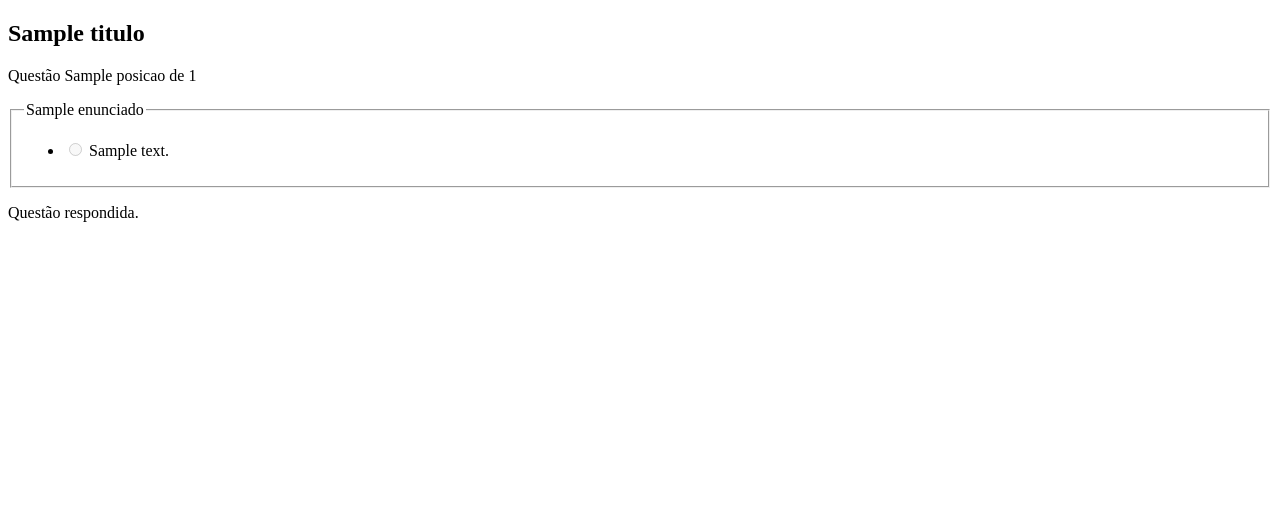
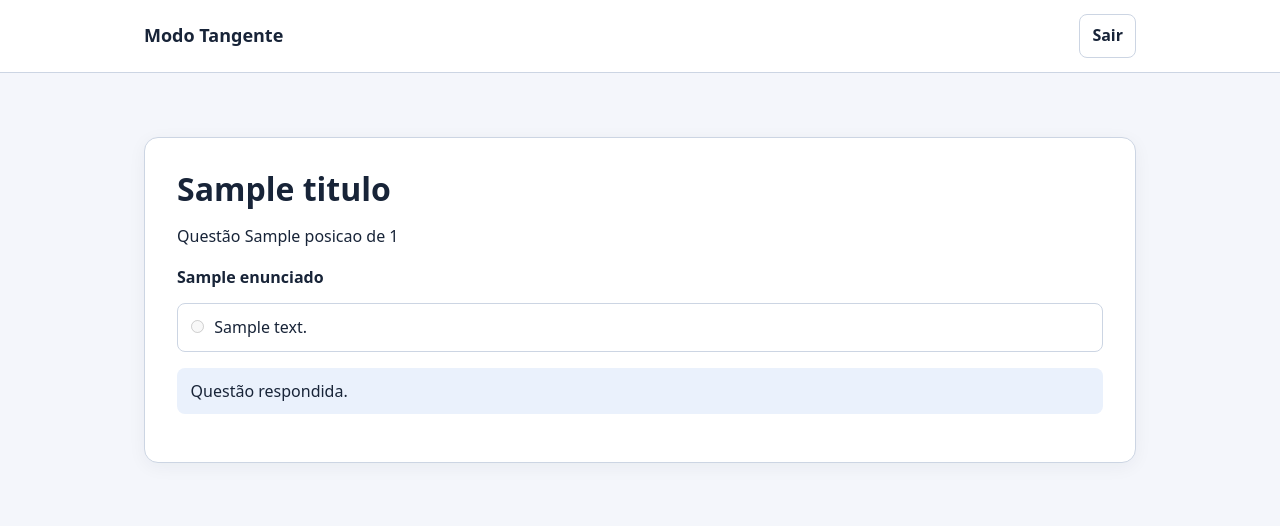
Before and after one commit to pedroAugustoBorges/modo-tangente-dsii, a Spring app: template src/main/resources/templates/estudo/questao.html in a window 1280 px wide. Shown: the top 526 px of the page. Run offline with Thymeleaf, Linux system fonts and the light colour scheme; the template is opened without the code that fills it: most values are stand-ins (such as "Sample title", 1, 10 or a date in 2020); data that the repository does not hold is empty; some of the project's set-up classes (security, data sources, template engines, error pages and the like) are left out, and stand-ins take their place.

Commit message:
feat: integra layout e navegação às páginas Thymeleaf

```diff
--- a/src/main/java/br/edu/fatec/modotangente/config/SecurityConfig.java
+++ b/src/main/java/br/edu/fatec/modotangente/config/SecurityConfig.java
@@ -18,7 +18,7 @@ public class SecurityConfig {
         return http
                 .authorizeHttpRequests(authorize -> authorize
                         .dispatcherTypeMatchers(DispatcherType.ERROR).permitAll()
-                        .requestMatchers("/actuator/health").permitAll()
+                        .requestMatchers("/actuator/health", "/css/**").permitAll()
                         .requestMatchers("/admin", "/admin/**", "/api/admin", "/api/admin/**")
                         .access((authentication, context) ->
                                 new AuthorizationDecision(users.isActiveAdmin(authentication.get())))
--- /dev/null
+++ b/src/main/resources/static/css/app.css
@@ -0,0 +1,200 @@
+:root {
+    color-scheme: light;
+    --background: #f4f6fb;
+    --surface: #fff;
+    --text: #182438;
+    --border: #ccd5e3;
+    --accent: #284d91;
+    --accent-hover: #1c3a71;
+}
+
+* {
+    box-sizing: border-box;
+}
+
+body {
+    margin: 0;
+    background: var(--background);
+    color: var(--text);
+    font-family: system-ui, sans-serif;
+    line-height: 1.55;
+}
+
+h1 {
+    margin: 0 0 1rem;
+    font-size: clamp(1.5rem, 4vw, 2rem);
+    line-height: 1.2;
+    overflow-wrap: anywhere;
+}
+
+a {
+    color: var(--accent);
+}
+
+:focus-visible {
+    outline: 3px solid var(--accent);
+    outline-offset: 3px;
+}
+
+.skip-link {
+    position: absolute;
+    top: 0.75rem;
+    left: 0.75rem;
+    padding: 0.5rem 0.75rem;
+    transform: translateY(-200%);
+    background: var(--surface);
+}
+
+.skip-link:focus {
+    z-index: 1;
+    transform: translateY(0);
+}
+
+.container {
+    width: min(calc(100% - 2rem), 62rem);
+    margin-inline: auto;
+}
+
+.site-header {
+    border-bottom: 1px solid var(--border);
+    background: var(--surface);
+}
+
+.site-nav {
+    display: flex;
+    flex-wrap: wrap;
+    align-items: center;
+    justify-content: space-between;
+    gap: 0.75rem 1.5rem;
+    padding-block: 0.85rem;
+}
+
+.site-brand {
+    color: var(--text);
+    font-size: 1.125rem;
+    font-weight: 750;
+    text-decoration: none;
+}
+
+.site-brand:hover {
+    text-decoration: underline;
+}
+
+.app-content,
+.auth-content {
+    margin-block: clamp(1.5rem, 7vw, 4rem);
+}
+
+.auth-content {
+    max-width: 28rem;
+}
+
+.surface {
+    padding: clamp(1.15rem, 4vw, 2rem);
+    border: 1px solid var(--border);
+    border-radius: 0.875rem;
+    background: var(--surface);
+    box-shadow: 0 4px 18px rgb(24 36 56 / 5%);
+}
+
+.surface > :last-child {
+    margin-bottom: 0;
+}
+
+.login-form,
+.catalog-list,
+.option-list {
+    display: grid;
+    gap: 0.75rem;
+}
+
+.login-form label {
+    display: block;
+    margin-bottom: 0.25rem;
+    font-weight: 650;
+}
+
+.login-form input,
+.button {
+    font: inherit;
+    border: 1px solid var(--border);
+    border-radius: 0.5rem;
+    padding: 0.55rem 0.75rem;
+}
+
+.login-form input {
+    width: 100%;
+    color: inherit;
+}
+
+.button {
+    border-color: transparent;
+    background: var(--accent);
+    color: var(--surface);
+    cursor: pointer;
+    font-weight: 650;
+}
+
+.button:hover {
+    background: var(--accent-hover);
+}
+
+.button-secondary {
+    border-color: var(--border);
+    background: var(--surface);
+    color: var(--text);
+}
+
+.button-secondary:hover {
+    background: var(--background);
+}
+
+.feedback {
+    padding: 0.65rem 0.85rem;
+    border-radius: 0.5rem;
+    background: #eaf1fc;
+}
+
+.feedback-error {
+    background: #fff0ed;
+    color: #8c2b21;
+}
+
+.catalog-list,
+.option-list {
+    margin: 0.85rem 0 0;
+    padding: 0;
+    list-style: none;
+}
+
+.catalog-list a,
+.option-list label {
+    display: flex;
+    align-items: baseline;
+    gap: 0.65rem;
+    padding: 0.7rem 0.8rem;
+    border: 1px solid var(--border);
+    border-radius: 0.5rem;
+    overflow-wrap: anywhere;
+}
+
+.catalog-list a:hover {
+    background: var(--background);
+}
+
+.question-options {
+    min-width: 0;
+    margin: 0;
+    padding: 0;
+    border: 0;
+}
+
+.question-options legend {
+    padding: 0;
+    font-weight: 650;
+}
+
+.option-list input {
+    margin: 0;
+    accent-color: var(--accent);
+}
--- a/src/main/resources/templates/estudo/pagina.html
+++ b/src/main/resources/templates/estudo/pagina.html
@@ -1,5 +1,6 @@
 <section xmlns:th="http://www.thymeleaf.org"
          th:fragment="pagina(titulo, conteudo)"
+         class="surface"
          aria-labelledby="titulo-estudo"
          lang="pt-BR">
     <h1 id="titulo-estudo" th:text="${titulo}">Estudo</h1>
--- a/src/main/resources/templates/estudo/questao.html
+++ b/src/main/resources/templates/estudo/questao.html
@@ -1,18 +1,14 @@
 <!doctype html>
-<html lang="pt-BR" xmlns:th="http://www.thymeleaf.org">
-<head>
-    <meta charset="UTF-8">
-    <meta name="viewport" content="width=device-width, initial-scale=1">
-    <title th:text="${titulo}">Questão do quiz</title>
-</head>
+<html lang="pt-BR" xmlns:th="http://www.thymeleaf.org"
+      th:replace="~{layout/base :: pagina(${titulo}, ~{:: corpo}, true)}">
 <body>
-<main>
+<th:block th:fragment="corpo">
     <section th:replace="~{estudo/pagina :: pagina(${titulo}, ~{:: conteudoQuestao})}">
         <div th:fragment="conteudoQuestao">
             <p th:text="|Questão ${posicao} de ${totalQuestoes}|">Questão 1 de 3</p>
-            <fieldset th:disabled="${respondida}">
+            <fieldset class="question-options" th:disabled="${respondida}">
                 <legend th:text="${enunciado}">Enunciado da questão</legend>
-                <ul>
+                <ul class="option-list">
                     <li th:each="alternativa : ${alternativas}">
                         <label>
                             <input type="radio" name="optionId" th:value="${alternativa.id}"
@@ -22,9 +18,9 @@
                     </li>
                 </ul>
             </fieldset>
-            <p th:if="${respondida}">Questão respondida.</p>
+            <p class="feedback" th:if="${respondida}">Questão respondida.</p>
         </div>
     </section>
-</main>
+</th:block>
 </body>
 </html>
--- /dev/null
+++ b/src/main/resources/templates/layout/base.html
@@ -0,0 +1,24 @@
+<!doctype html>
+<html lang="pt-BR" xmlns:th="http://www.thymeleaf.org" th:fragment="pagina(titulo, conteudo, autenticada)">
+<head>
+    <meta charset="UTF-8">
+    <meta name="viewport" content="width=device-width, initial-scale=1">
+    <title th:text="|${titulo} · Modo Tangente|">Modo Tangente</title>
+    <link rel="stylesheet" th:href="@{/css/app.css}">
+</head>
+<body>
+<a class="skip-link" href="#conteudo-principal">Ir para o conteúdo</a>
+<header class="site-header" th:if="${autenticada}">
+    <nav class="site-nav container" aria-label="Navegação principal">
+        <a class="site-brand" th:href="@{/}">Modo Tangente</a>
+        <form method="post" th:action="@{/logout}">
+            <button class="button button-secondary" type="submit">Sair</button>
+        </form>
+    </nav>
+</header>
+<main id="conteudo-principal" class="container" th:classappend="${autenticada} ? 'app-content' : 'auth-content'"
+      tabindex="-1">
+    <th:block th:replace="${conteudo}"></th:block>
+</main>
+</body>
+</html>
```
Also changed, not shown: src/main/resources/templates/autenticacao/login.html (+8 -12 lines), src/main/resources/templates/estudo/catalogo.html (+6 -10 lines), src/main/resources/templates/inicio.html (+6 -13 lines), 1 other file.
